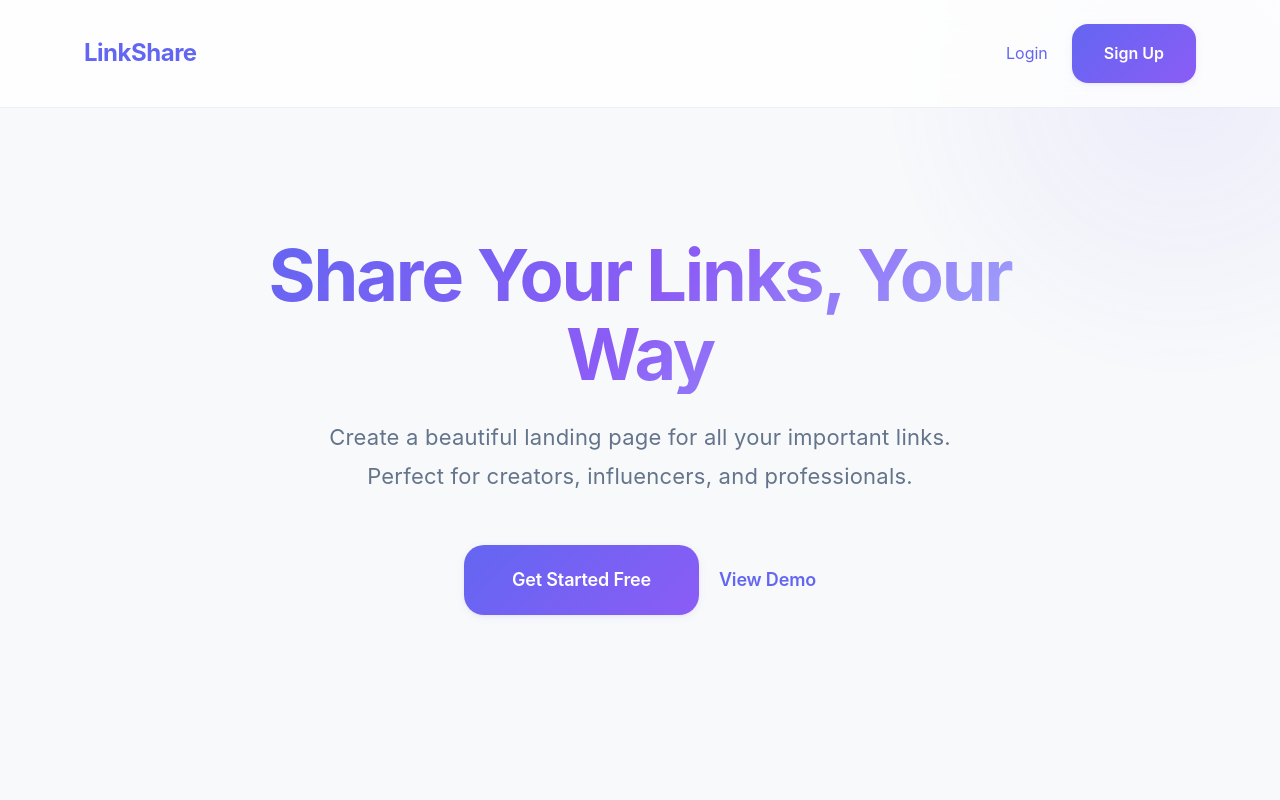
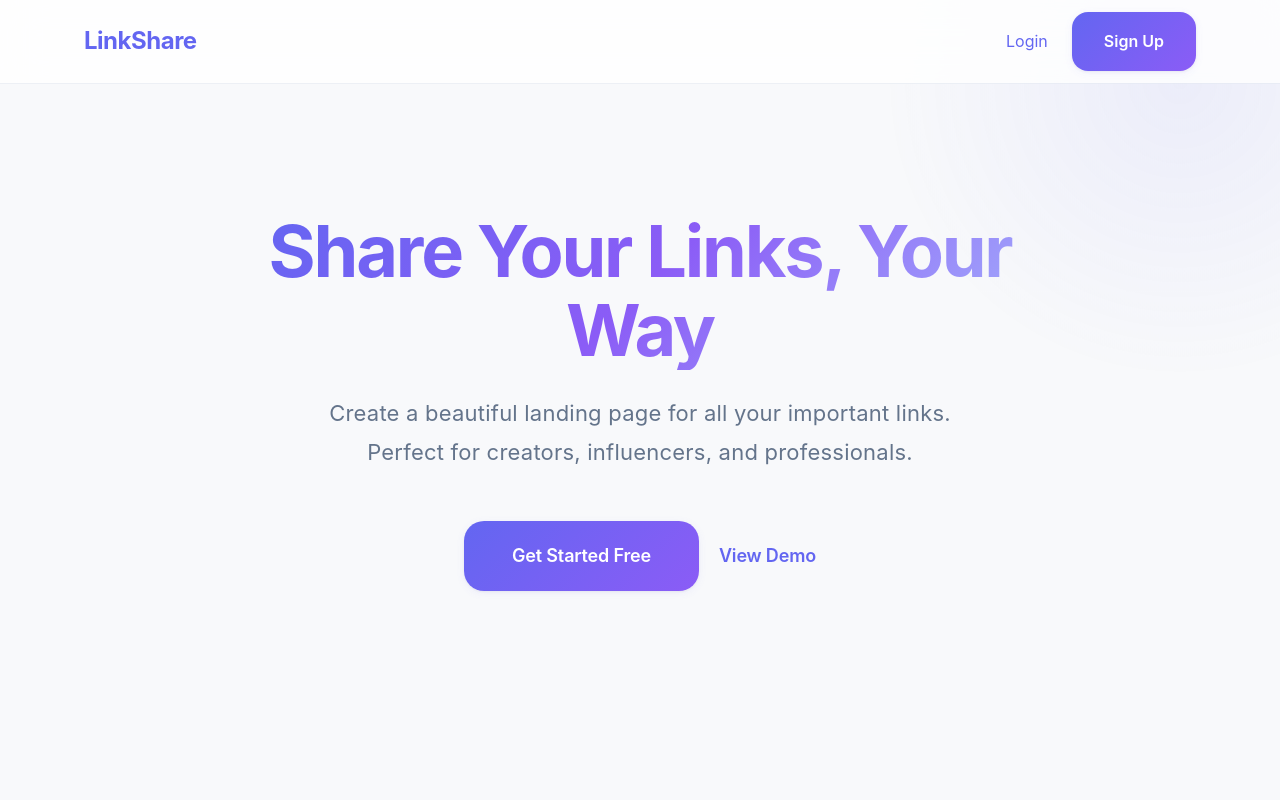
Before and after one commit to juwei-w/Link-in-Bio, an Angular app in the folder frontend/: page /home in a window 1280 px wide. Shown: the top 800 px of the page. Built offline with nearby package versions, Linux system fonts and the light colour scheme; no server answers.

Commit message:
fix-design

```diff
--- a/frontend/src/app/features/dashboard/dashboard.component.css
+++ b/frontend/src/app/features/dashboard/dashboard.component.css
@@ -23,7 +23,8 @@
   backdrop-filter: blur(20px);
   -webkit-backdrop-filter: blur(20px);
   box-shadow: 0 1px 0 rgba(226, 232, 240, 0.5);
-  padding: 1.5rem 0;
+  padding: 0.75rem 0;
+  min-height: 48px;
   position: sticky;
   top: 0;
   z-index: 100;
@@ -224,6 +225,10 @@ body.dark-mode .navbar {
   margin-bottom: 0.5rem;
   font-weight: 500;
   transition: var(--transition);
+  max-width: 850px;
+  overflow: hidden;
+  text-overflow: ellipsis;
+  white-space: nowrap;
 }
 
 .link-url:hover {
@@ -238,6 +243,22 @@ body.dark-mode .navbar {
 
 .link-actions {
   display: flex;
+  opacity: 1 !important;
+  visibility: visible !important;
+  position: static !important;
+  /* Fix logout button hover color */
+  .btn-secondary {
+    background: #e5e7eb;
+    color: #374151;
+    border: 1.5px solid #d1d5db;
+    transition: var(--transition);
+  }
+
+  .btn-secondary:hover {
+    background: #6366f1;
+    color: #fff;
+    text-shadow: 0 1px 2px rgba(0,0,0,0.15);
+  }
   gap: 0.625rem;
   position: relative;
   z-index: 1;
--- a/frontend/src/app/features/dashboard/dashboard.component.html
+++ b/frontend/src/app/features/dashboard/dashboard.component.html
@@ -3,6 +3,7 @@
     <div class="container nav-content">
       <h1 class="logo">LinkShare</h1>
       <div class="nav-links">
+        <a routerLink="/dashboard/settings" class="btn-link">⚙️ Settings</a>
         <span class="username">{{ currentUser?.username }}</span>
         <a [href]="'/' + currentUser?.username" target="_blank" class="btn">View Profile</a>
         <button (click)="logout()" class="btn btn-secondary">Logout</button>
--- a/frontend/src/app/features/home/home.component.css
+++ b/frontend/src/app/features/home/home.component.css
@@ -37,7 +37,8 @@
   backdrop-filter: blur(20px);
   -webkit-backdrop-filter: blur(20px);
   box-shadow: 0 1px 0 rgba(226, 232, 240, 0.5);
-  padding: 1.5rem 0;
+  padding: 0.75rem 0;
+  min-height: 48px;
   position: sticky;
   top: 0;
   z-index: 100;
```
